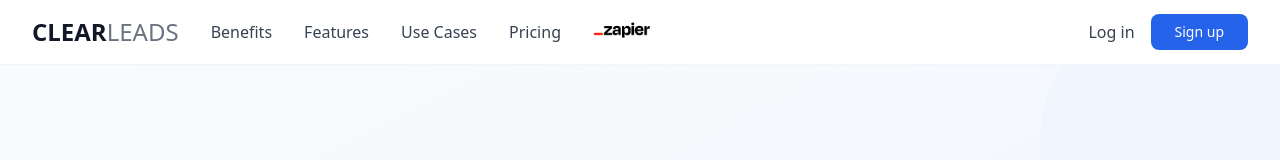
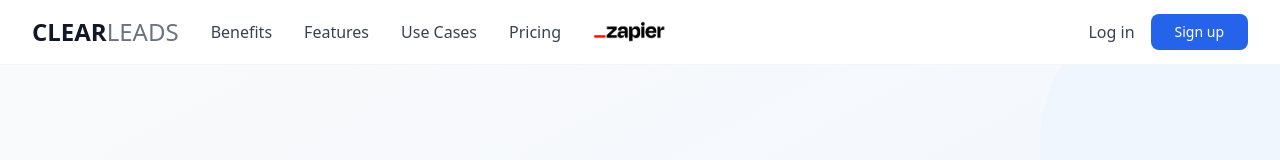
Before and after one commit to robertboulos/clearleads, a React (Vite) app: page / in a window 1280 px wide. Shown: the top 160 px of the page. Built offline with nearby package versions, Linux system fonts and the light colour scheme.

Commit message:
Make Zapier logo bigger and move it down

```diff
--- a/src/pages/Landing.tsx
+++ b/src/pages/Landing.tsx
@@ -32,11 +32,13 @@ export const Landing: React.FC = () => {
                 <Link to="/pricing" className="text-gray-700 hover:text-gray-900 font-medium">
                   Pricing
                 </Link>
-                <img
-                  src="/Untitled_design_-_2025-02-19T120300.582.png"
-                  alt="Zapier"
-                  className="h-8"
-                />
+                <div className="mt-1">
+                  <img
+                    src="/Untitled_design_-_2025-02-19T120300.582.png"
+                    alt="Zapier"
+                    className="h-10"
+                  />
+                </div>
               </nav>
             </div>
 
```
